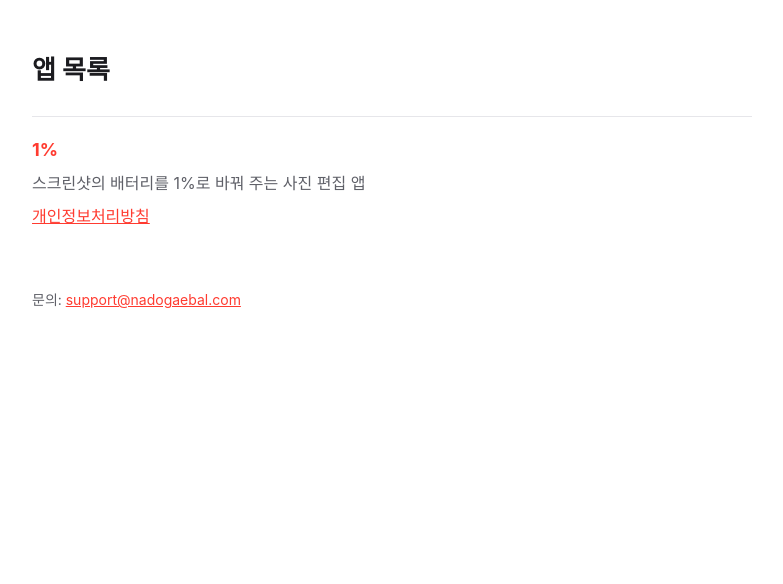
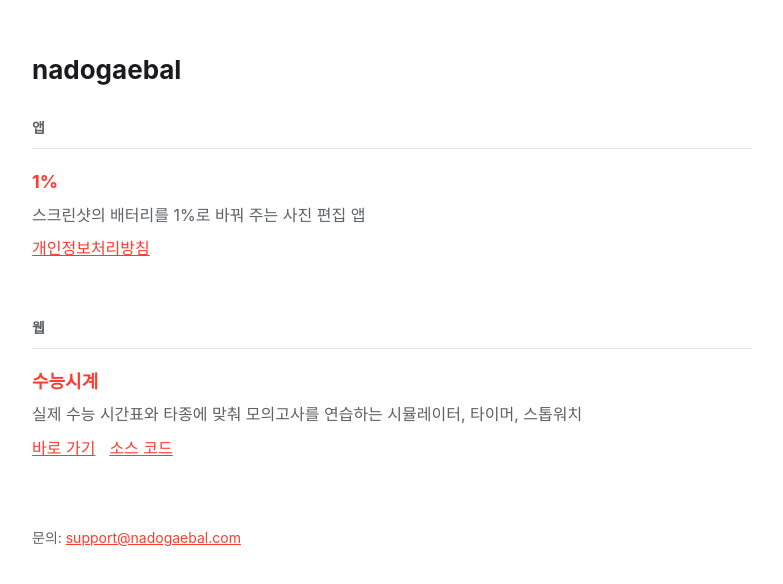
Before and after one commit to rkd-xowns/rkd-xowns.github.io, a plain HTML site: page index.html in a window 1280 px wide. Shown: the whole page, without its empty margins (248-1031 px from the left). Drawn offline with Linux system fonts and the light colour scheme.

Commit message:
웹 섹션 추가: 수능시계

```diff
--- a/index.html
+++ b/index.html
@@ -3,13 +3,16 @@
 <head>
 <meta charset="utf-8">
 <meta name="viewport" content="width=device-width, initial-scale=1">
-<title>앱 목록</title>
+<title>nadogaebal</title>
 <style>
   :root { --bg:#ffffff; --fg:#1b1b1f; --muted:#5f6068; --line:#e6e6ea; --accent:#ff3b30; }
   @media (prefers-color-scheme: dark) { :root { --bg:#0e0e10; --fg:#f2f2f5; --muted:#a0a0aa; --line:#26262b; } }
   body { margin:0; background:var(--bg); color:var(--fg); font:16px/1.7 -apple-system, BlinkMacSystemFont, "Apple SD Gothic Neo", "Noto Sans KR", sans-serif; }
   main { max-width:720px; margin:0 auto; padding:48px 16px 80px; }
   h1 { font-size:26px; margin:0 0 24px; }
+  .section { font-size:14px; color:var(--muted); font-weight:600; margin:36px 0 8px; }
+  .section:first-of-type { margin-top:0; }
+  .links a + a { margin-left:14px; }
   .app { padding:18px 0; border-top:1px solid var(--line); }
   .app h2 { font-size:18px; margin:0 0 4px; }
   .app h2 span { color:var(--accent); }
@@ -20,12 +23,19 @@
 </head>
 <body>
 <main>
-  <h1>앱 목록</h1>
+  <h1>nadogaebal</h1>
+  <h2 class="section">앱</h2>
   <div class="app">
     <h2><span>1%</span></h2>
     <p>스크린샷의 배터리를 1%로 바꿔 주는 사진 편집 앱</p>
     <a href="onepercent/privacy/">개인정보처리방침</a>
   </div>
+  <h2 class="section">웹</h2>
+  <div class="app">
+    <h2><span>수능시계</span></h2>
+    <p>실제 수능 시간표와 타종에 맞춰 모의고사를 연습하는 시뮬레이터, 타이머, 스톱워치</p>
+    <p class="links"><a href="https://csat-timer.vercel.app">바로 가기</a><a href="https://github.com/rkd-xowns/Csat-timer">소스 코드</a></p>
+  </div>
   <footer>문의: <a href="mailto:support@nadogaebal.com">support@nadogaebal.com</a></footer>
 </main>
 </body>
```
